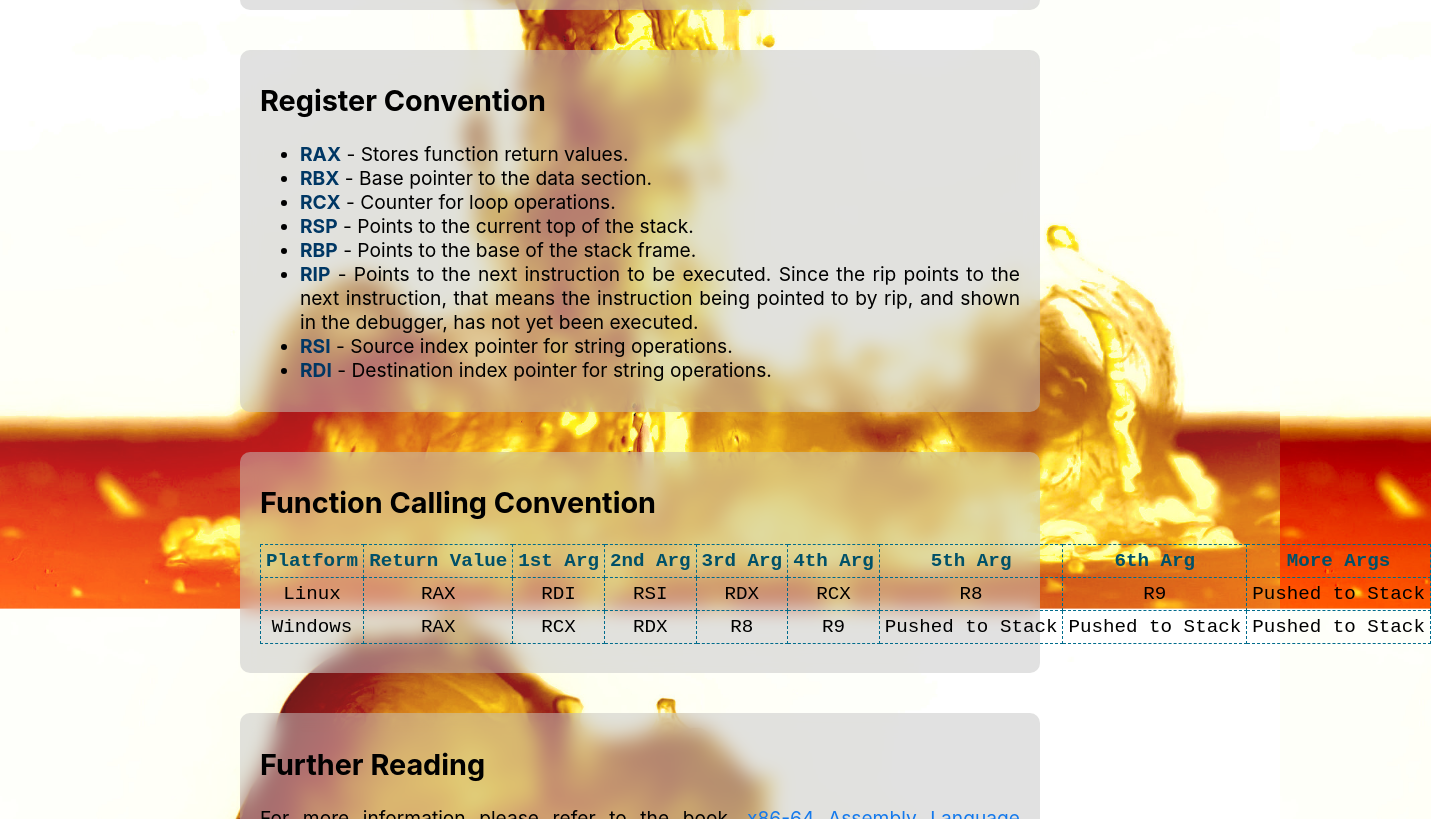
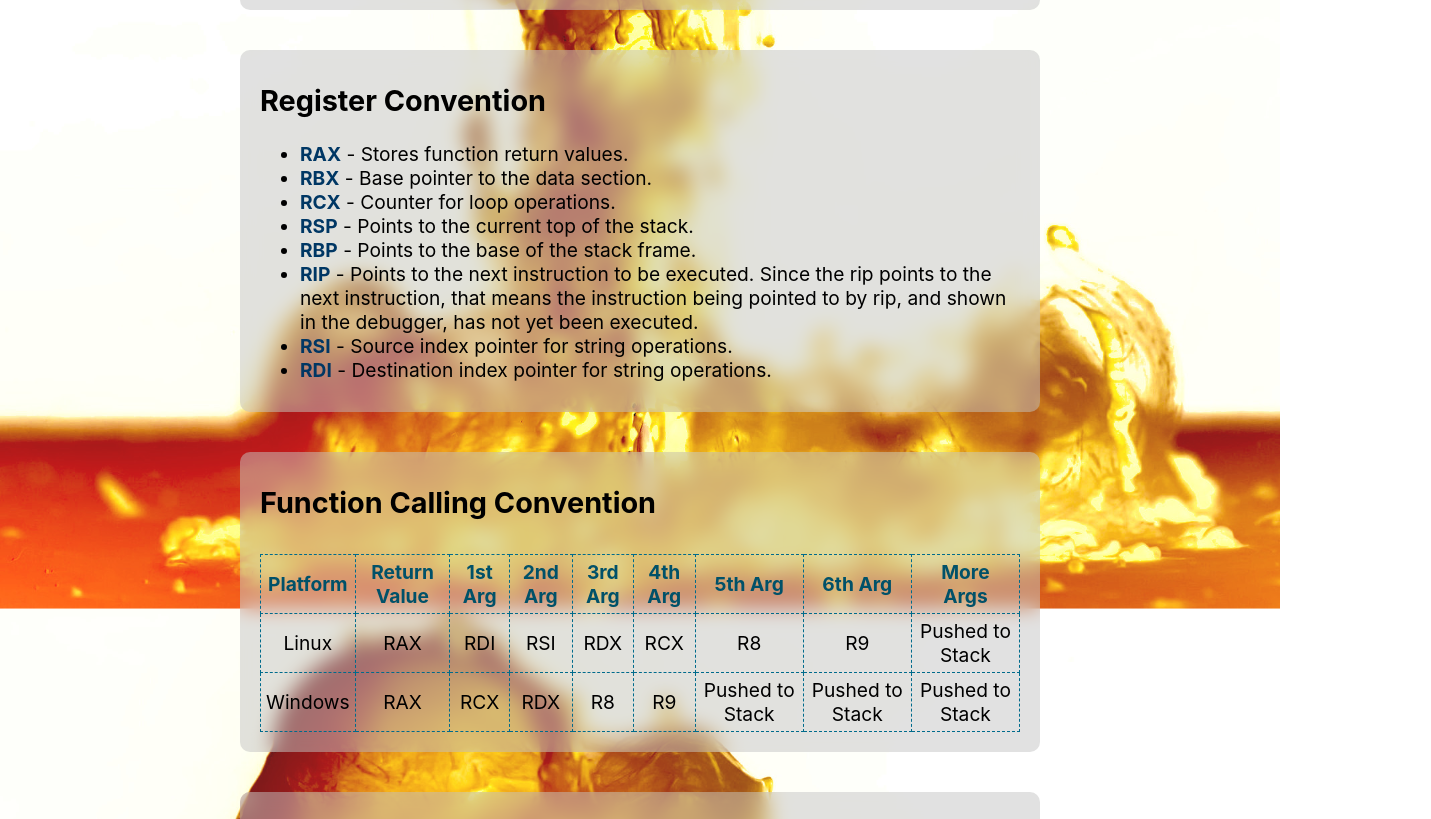
Before and after one commit to j0hnnygreen/jg-blog, a Next.js app: page /blogs/intelRegisters64 in a window 1280 px wide. Shown: the part 1041-1860 px from the top of the page, 1431 px wide, since content can reach past the window. Built offline with nearby package versions, Linux system fonts and the light colour scheme.

Commit message:
Add blog x86-64 bit registers

```diff
--- a/pages/blogs/intelRegisters64.js
+++ b/pages/blogs/intelRegisters64.js
@@ -53,22 +53,22 @@ export default function Registers64Bit() {
               stroke="#000000"
               onClick={closeModal}
             >
-              <g id="SVGRepo_bgCarrier" stroke-width="0"></g>
+              <g id="SVGRepo_bgCarrier" strokeWidth={0}></g>
               <g
                 id="SVGRepo_tracerCarrier"
-                stroke-linecap="round"
-                stroke-linejoin="round"
+                strokeLinecap="round"
+                strokeLinejoin="round"
               ></g>
               <g id="SVGRepo_iconCarrier">
                 {" "}
-                <g clip-path="url(#clip0_429_11083)">
+                <g clipPath="url(#clip0_429_11083)">
                   {" "}
                   <path
                     d="M7 7.00006L17 17.0001M7 17.0001L17 7.00006"
                     stroke="#000000"
-                    stroke-width="2.5"
-                    stroke-linecap="round"
-                    stroke-linejoin="round"
+                    strokeWidth={2.5}
+                    strokeLinecap="round"
+                    strokeLinejoin="round"
                   ></path>{" "}
                 </g>{" "}
                 <defs>
@@ -111,7 +111,6 @@ export default function Registers64Bit() {
           </BlogCard>
 
           <BlogCard heading="Register Convention">
-            <p>
             <ul>
               <li>
                 <b>RAX</b> - Stores function return values.
@@ -131,8 +130,8 @@ export default function Registers64Bit() {
               <li>
                 <b>RIP</b> - Points to the next instruction to be executed.
                 Since the rip points to the next instruction, that means the
-                  instruction being pointed to by rip, and shown in the
-                  debugger, has not yet been executed.
+                instruction being pointed to by rip, and shown in the debugger,
+                has not yet been executed.
               </li>
               <li>
                 <b>RSI</b> - Source index pointer for string operations.
@@ -141,12 +140,10 @@ export default function Registers64Bit() {
                 <b>RDI</b> - Destination index pointer for string operations.
               </li>
             </ul>
-            </p>
           </BlogCard>
 
           <BlogCard heading="Function Calling Convention">
-            <div>
-              <pre>
+            <div className={blogStyles.tableDiv}>
               <table className={blogStyles.dashedTable}>
                 <thead>
                   <tr>
@@ -186,7 +183,6 @@ export default function Registers64Bit() {
                   </tr>
                 </tbody>
               </table>
-              </pre>
             </div>
           </BlogCard>
 
--- a/styles/Blog.module.css
+++ b/styles/Blog.module.css
@@ -69,8 +69,15 @@
   opacity: 0.7;
 }
 
+.tableDiv {
+  overflow: auto;
+  padding-top: 10px;
+  padding-bottom: 10px;
+}
+
 .dashedTable {
   border-collapse: collapse;
+  overflow: scroll;
 }
 
 .dashedTable th,
```
Also changed, not shown: pages/blogs/gdbIntro.js (+11 -22 lines). Lines whose indentation alone changed are shown as unchanged.
